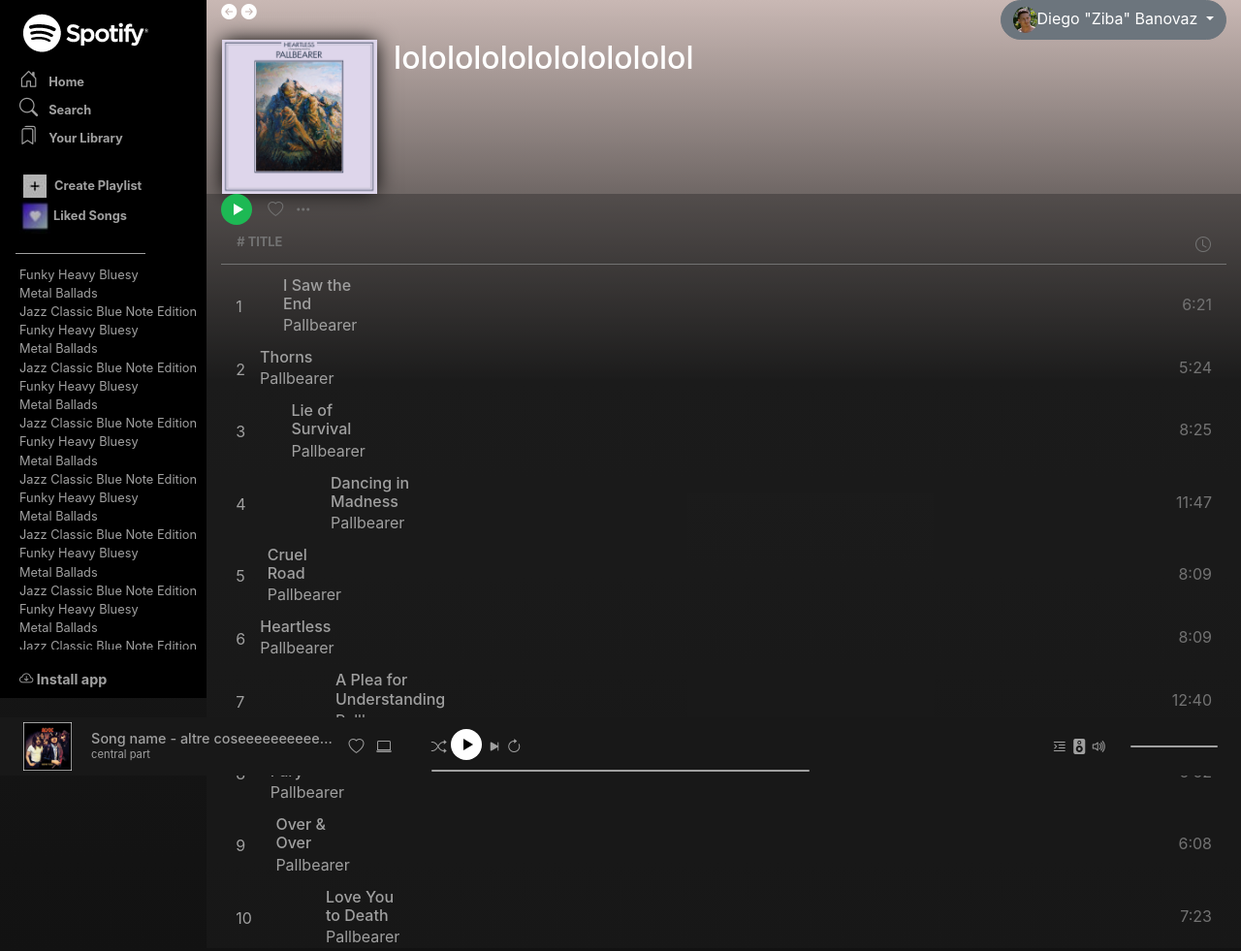
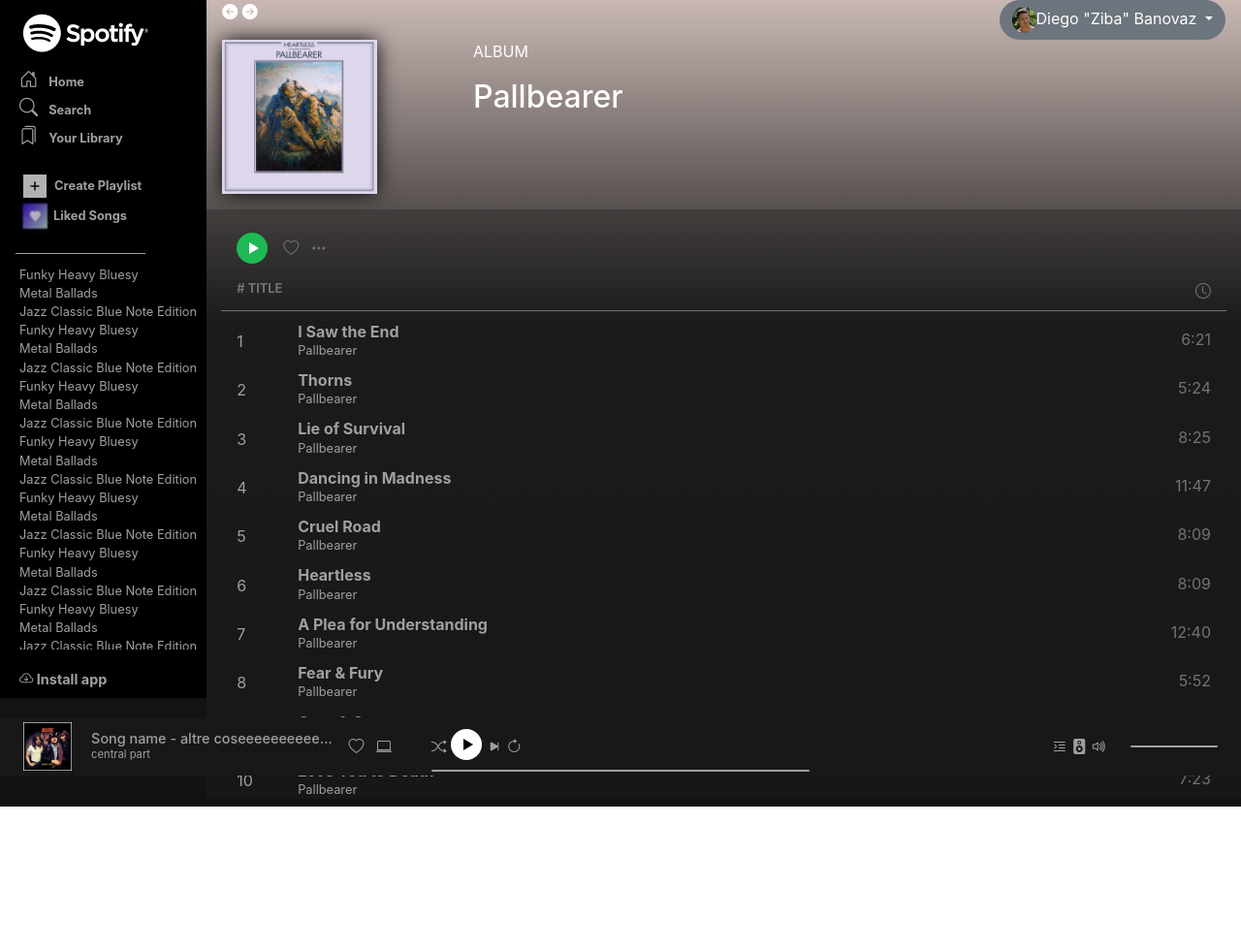
Before and after one commit to liamaccapani/Buildweek-1, a plain HTML site: page index.html in a window 1280 px wide. Shown: the whole page at 97% size. After the commit the page ends 832 px from the top, so only its background shows below. Drawn offline with nearby package versions, Linux system fonts and the light colour scheme.

Commit message:
Fixed structure tracklist
Title section still to be fixed

```diff
--- a/index.html
+++ b/index.html
@@ -94,10 +94,10 @@
 
           <!-- |----------------- Right column (main content) -----------------| -->
           <div class="col-10 p-0">
-            <div class="container container--main px-0"> <!-- *** -->
+            <div class="container--main px-0"> <!-- *** -->
 
               <!-- |----------------- Navbar (avatar) -----------------| -->
-              <div class="container nav-avatar d-flex justify-content-between"> <!-- *** ★★★-->
+              <div class="container nav-avatar d-flex justify-content-between px-2 px-md-3"> <!-- *** ★★★-->
                 <!--freccette-->
                 <div class="arrows text-white">
                   <i class="bi bi-arrow-left-circle-fill"></i>
@@ -122,18 +122,21 @@
 
               <!-- WORKSPACE START -->
               <!-- |----------------- Album overview -----------------| -->
-              <div class="container album-overview">
-
-                <div class="row">
-                  <div class="col-2 pl-3">
+              <div class="container album-overview px-2 px-md-3 mb-3">
+                <div class="row mx-0">
+                  <div class="col-3 px-0">
                     <div class="album-cover">
                       <img src="assets/Pallbearer.jpg" alt="acdc">
                     </div>
                   </div>
 
-                  <div class="col-8">
+                  <div class="col-9 px-0">
 
-                    <h2>lololololololololololol</h2>
+                    <div class="album-title d-flex flex-column justify-content-end align-items-start">
+                      <p>ALBUM</p>
+                      <h2>Pallbearer</h2>
+
+                    </div>
 
                   </div>
 
@@ -141,36 +144,40 @@
               </div>
               <!-- |----------------- Album overview end -----------------| -->
 
-              <!-- |----------------- Song icons -----------------| -->
+
+              <!-- |----------------- Play button and icons -----------------| -->
               <div class="container-fluid black-layer">
-                <div class="icons--container d-flex justify-content-start align-items-center pl-0"> <!-- ★★★ -->
+                <div class="container px-0 pt-3 pt-md-4 pb-1 pb-md-2">
+                  <div class="icons--container d-flex justify-content-start align-items-center px-0 px-md-3"> <!-- ★★★ -->
                       <div class="green-play--btn"></div>
                       <div class="icons-wrapper mx-2">
                         <i class="bi bi-heart px-2"></i>
                         <i class="bi bi-three-dots"></i>
                       </div>
                   </div>
-                <!-- |----------------- Song icons end -----------------| -->
+                </div>
+              <!-- |----------------- Play button and icons end -----------------| -->
 
 
               <!-- |----------------- Title section -----------------| -->
-                <div class="title-section d-flex justify-content-between px-3 py-2"> <!-- ★★★ -->
+              <div class="title-th d-flex justify-content-between px-0 px-md-3 py-2"> <!-- ★★★ -->
                   <span class="title"># TITLE</span>
                   <span><i class="bi bi-clock"></i></span>
               </div>
               <!-- |----------------- Title section end -----------------| -->
 
+
                 <!-- |----------------- Album songs -----------------| -->
-                <div class="container tracklist">
+                <div class="container tracklist px-0 px-md-3">
                   <!--Container row grande con titolo e durata-->
-                  <div class="track--container d-flex justify-content-between align-items-center my-2"> <!-- ★★★ -->
+                  <div class="track--container d-flex justify-content-between align-items-center my-2"> <!-- ★★★ --> <!--d-flex justify-content-between align-items-center-->
 
-                    <div class="track-order">
+                    <div class="track-num-title">
                       <div class="row align-items-center pt-1">
-                        <div class="col track-number"> <!--numero-->
+                        <div class="col-1 track-number"> <!--numero-->
                           <span>1</span>
                         </div>
-                        <div class="col track-info flex-grow-1 px-0"> <!--titolo e artista-->
+                        <div class="col track-info px-0"> <!--titolo e artista-->
                           <h6 class="track-title mb-0">I Saw the End</h6>
                           <p class="track-artist mb-0">Pallbearer</p>
                         </div>
@@ -186,9 +193,9 @@
                   <!--Container row grande con titolo e durata-->
                   <div class="track--container d-flex justify-content-between align-items-center my-2"> <!-- ★★★ -->
 
-                    <div class="track-order">
+                    <div class="track-num-title">
                       <div class="row align-items-center pt-1">
-                        <div class="col track-number"> <!--numero-->
+                        <div class="col-1 track-number"> <!--numero-->
                           <span>2</span>
                         </div>
                         <div class="col track-info px-0"> <!--titolo e artista-->
@@ -207,9 +214,9 @@
                   <!--Container row grande con titolo e durata-->
                   <div class="track--container d-flex justify-content-between align-items-center my-2"> <!-- ★★★ -->
 
-                    <div class="track-order">
+                    <div class="track-num-title">
                       <div class="row align-items-center pt-1">
-                        <div class="col track-number"> <!--numero-->
+                        <div class="col-1 track-number"> <!--numero-->
                           <span>3</span>
                         </div>
                         <div class="col track-info px-0"> <!--titolo e artista-->
@@ -228,9 +235,9 @@
                   <!--Container row grande con titolo e durata-->
                   <div class="track--container d-flex justify-content-between align-items-center my-2"> <!-- ★★★ -->
 
-                    <div class="track-order">
+                    <div class="track-num-title">
                       <div class="row align-items-center pt-1">
-                        <div class="col track-number"> <!--numero-->
+                        <div class="col-1 track-number"> <!--numero-->
                           <span>4</span>
                         </div>
                         <div class="col track-info px-0"> <!--titolo e artista-->
@@ -249,9 +256,9 @@
                   <!--Container row grande con titolo e durata-->
                   <div class="track--container d-flex justify-content-between align-items-center my-2"> <!-- ★★★ -->
 
-                    <div class="track-order">
+                    <div class="track-num-title">
                       <div class="row align-items-center pt-1">
-                        <div class="col track-number"> <!--numero-->
+                        <div class="col-1 track-number"> <!--numero-->
                           <span>5</span>
                         </div>
                         <div class="col track-info px-0"> <!--titolo e artista-->
@@ -270,9 +277,9 @@
                   <!--Container row grande con titolo e durata-->
                   <div class="track--container d-flex justify-content-between align-items-center my-2"> <!-- ★★★ -->
 
-                    <div class="track-order">
+                    <div class="track-num-title">
                       <div class="row align-items-center pt-1">
-                        <div class="col track-number"> <!--numero-->
+                        <div class="col-1 track-number"> <!--numero-->
                           <span>6</span>
                         </div>
                         <div class="col track-info px-0"> <!--titolo e artista-->
@@ -291,9 +298,9 @@
                   <!--Container row grande con titolo e durata-->
                   <div class="track--container d-flex justify-content-between align-items-center my-2"> <!-- ★★★ -->
 
-                    <div class="track-order">
+                    <div class="track-num-title">
                       <div class="row align-items-center pt-1">
-                        <div class="col track-number"> <!--numero-->
+                        <div class="col-1 track-number"> <!--numero-->
                           <span>7</span>
                         </div>
                         <div class="col track-info px-0"> <!--titolo e artista-->
@@ -312,9 +319,9 @@
                   <!--Container row grande con titolo e durata-->
                   <div class="track--container d-flex justify-content-between align-items-center my-2"> <!-- ★★★ -->
 
-                    <div class="track-order">
+                    <div class="track-num-title">
                       <div class="row align-items-center pt-1">
-                        <div class="col track-number"> <!--numero-->
+                        <div class="col-1 track-number"> <!--numero-->
                           <span>8</span>
                         </div>
                         <div class="col track-info px-0"> <!--titolo e artista-->
@@ -333,9 +340,9 @@
                   <!--Container row grande con titolo e durata-->
                   <div class="track--container d-flex justify-content-between align-items-center my-2"> <!-- ★★★ -->
 
-                    <div class="track-order">
+                    <div class="track-num-title">
                       <div class="row align-items-center pt-1">
-                        <div class="col track-number"> <!--numero-->
+                        <div class="col-1 track-number"> <!--numero-->
                           <span>9</span>
                         </div>
                         <div class="col track-info px-0"> <!--titolo e artista-->
@@ -354,9 +361,9 @@
                   <!--Container row grande con titolo e durata-->
                   <div class="track--container d-flex justify-content-between align-items-center my-2"> <!-- ★★★ -->
 
-                    <div class="track-order">
+                    <div class="track-num-title">
                       <div class="row align-items-center pt-1">
-                        <div class="col track-number"> <!--numero-->
+                        <div class="col-1 track-number"> <!--numero-->
                           <span>10</span>
                         </div>
                         <div class="col track-info px-0"> <!--titolo e artista-->
@@ -371,18 +378,16 @@
                     </div>
 
                   </div>
-
-
                 </div> <!--all tracks container-->
                 <!-- |----------------- Album songs end -----------------| -->
+
               </div>
 
 
               <!-- WORKSPACE END -->
 
-            </div> <!--main -->
+            </div> <!--main container -->
           </div> <!--col main-->
-
         </div> <!--row-->
       </div> <!--container-fluid-->
 
--- a/style.css
+++ b/style.css
@@ -148,22 +148,44 @@ div.dropdown img.avatar-img {
     bottom: 0;
     left: 0;
     background-color: rgba(34, 33, 33, 0.364);
-
 }
 
-.title-section {
+.title-th {
     color: var(--grey-text);
     border-bottom: 1px solid var(--grey-text);
 }
 
-.title-section span.title {
+.title-th span.title {
     font-size: .8rem;
     font-weight: bold;
 }
 
+
 .tracklist {
     color: var(--grey-text);
 }
+
+.track--container {
+    width: 100%;
+}
+
+.track--container .track-num-title {
+    width: 90%;
+
+}
+
+.track--container .track-num-title h6.track-title {
+    font-size: 1rem;
+    font-weight: bold;
+}
+
+.track--container .track-num-title p.track-artist {
+    font-size: .8rem;
+}
+
+
+
+
 
 
 
```
Lines whose indentation alone changed are shown as unchanged.
